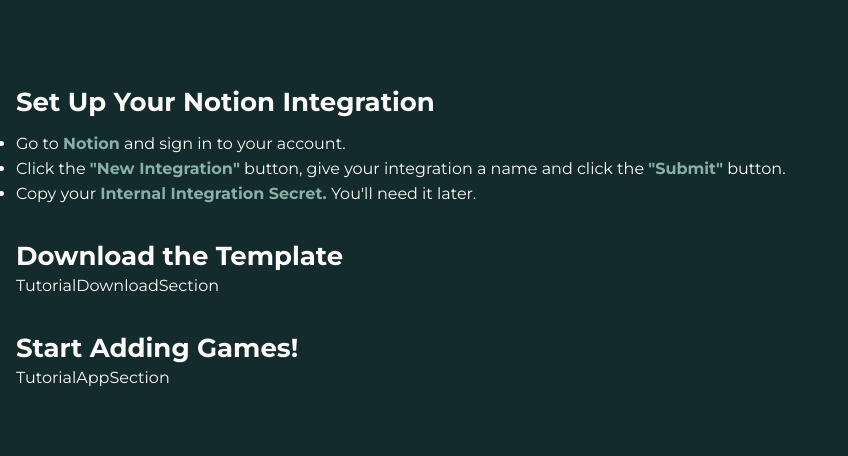
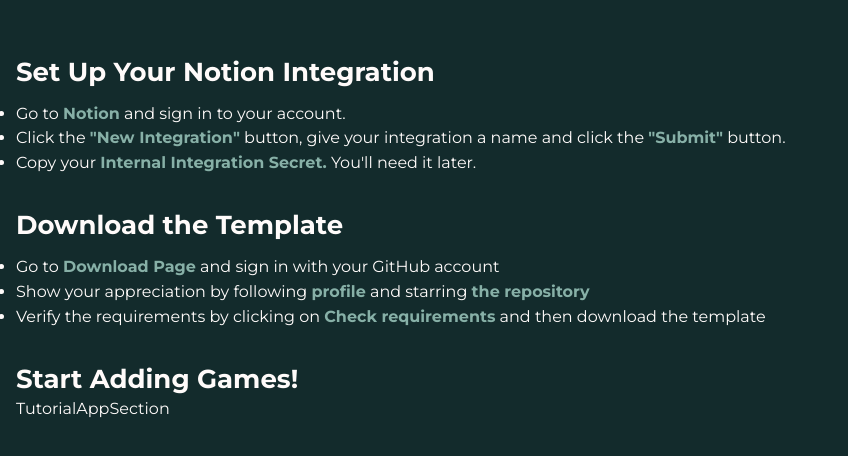
Before and after one commit to Hartaithan/trophy-hunt-template, a Next.js app: page /tutorial in a window 1280 px wide. Shown: the part 162-618 px from the top of the page, without its empty margins (0-848 px from the left). Built offline with nearby package versions, Linux system fonts and the light colour scheme.

Commit message:
add tutorial download section content

```diff
--- a/sections/TutorialDownloadSection/TutorialDownloadSection.tsx
+++ b/sections/TutorialDownloadSection/TutorialDownloadSection.tsx
@@ -1,11 +1,50 @@
 import type { FC } from "react";
-import { Text, Title } from "@mantine/core";
+import { Anchor, Text, Title } from "@mantine/core";
 
 const TutorialDownloadSection: FC = () => {
   return (
     <div>
-      <Title order={2}>Download the Template</Title>
-      <Text>TutorialDownloadSection</Text>
+      <Title order={2} mb="sm">
+        Download the Template
+      </Title>
+      <ul>
+        <Text component="li">
+          Go to&nbsp;
+          <Anchor
+            fw="bold"
+            c="accented.4"
+            href="https://trophy-hunt-template.vercel.app/download"
+            target="_blank">
+            Download Page
+          </Anchor>
+          &nbsp;and sign in with your GitHub account
+        </Text>
+        <Text component="li">
+          Show your appreciation by following&nbsp;
+          <Anchor
+            fw="bold"
+            c="accented.4"
+            href="https://github.com/Hartaithan"
+            target="_blank">
+            profile
+          </Anchor>
+          &nbsp;and starring&nbsp;
+          <Anchor
+            fw="bold"
+            c="accented.4"
+            href="https://github.com/Hartaithan/trophy-hunt-template"
+            target="_blank">
+            the repository
+          </Anchor>
+        </Text>
+        <Text component="li">
+          Verify the requirements by clicking on&nbsp;
+          <Text fw="bold" c="accented.4" span>
+            Check requirements
+          </Text>
+          &nbsp;and then download the template
+        </Text>
+      </ul>
     </div>
   );
 };
```
